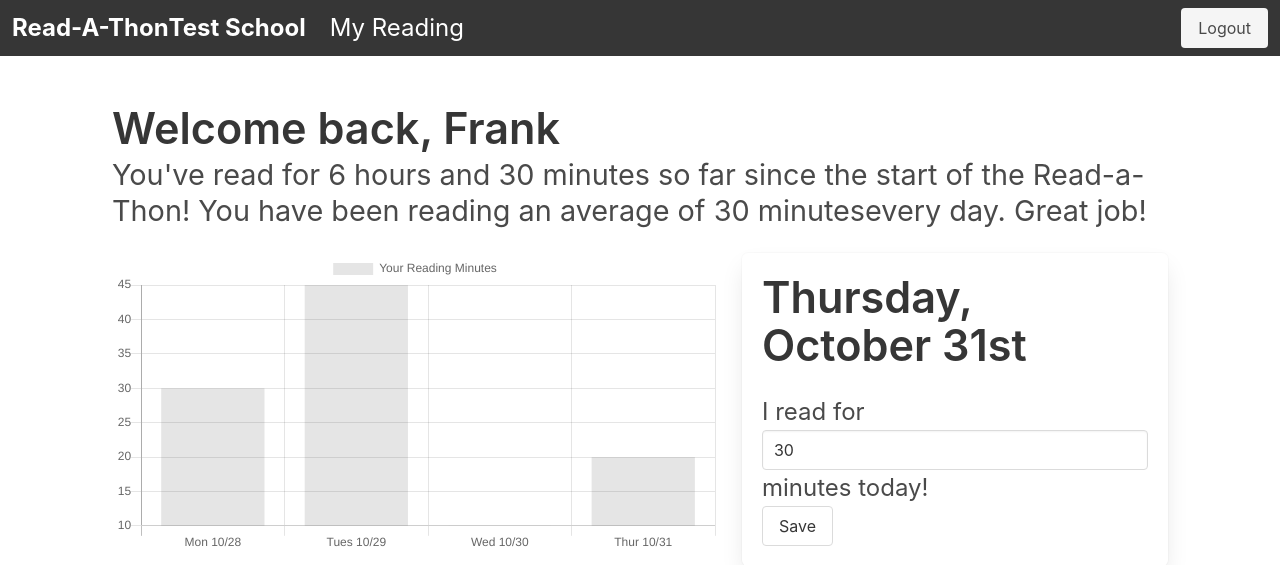
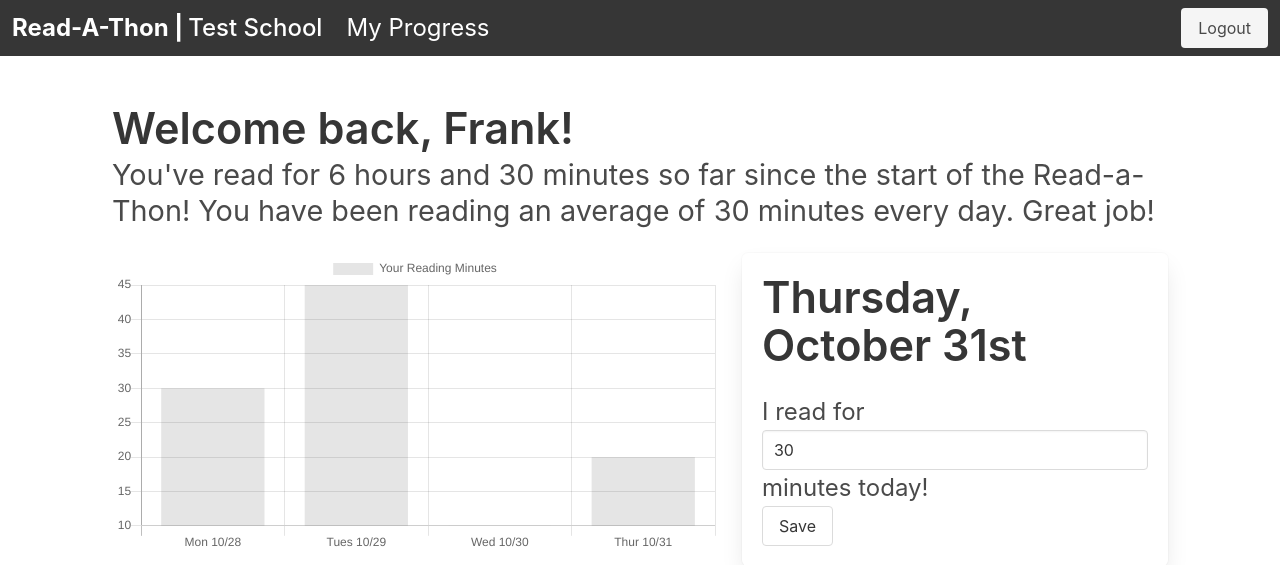
Before and after one commit to Apexal/read-a-thon, a Flask app: page / in a window 1280 px wide. Shown: the top 565 px of the page. Run offline with Flask 2, Linux system fonts and the light colour scheme; some libraries are stand-ins or nearby versions.

Commit message:
View updates

```diff
--- /dev/null
+++ b/data/students.csv
@@ -0,0 +1,2 @@
+id,school_id,class_id,first_name,last_name
+1,1,1,Frank,Matranga
--- a/static/style.css
+++ b/static/style.css
@@ -13,6 +13,10 @@ body {
 /* --------------------------  */
 
 /* --------- HEADER ---------  */
+header .school-name {
+  margin-left: 5px;
+  font-weight: 500;
+}
 /* --------------------------  */
 
 /* ---------- MAIN ---------- */
--- a/templates/header.html
+++ b/templates/header.html
@@ -3,6 +3,7 @@
     <div class="navbar-brand">
       <b class="navbar-item">
         Read-A-Thon
+        |
         <span class="school-name">{{ school.name }}</span>
       </b>
 
@@ -11,7 +12,7 @@
         class="navbar-burger burger"
         aria-label="menu"
         aria-expanded="false"
-        data-target="navbarBasicExample"
+        data-target="top-navbar"
       >
         <span aria-hidden="true"></span>
         <span aria-hidden="true"></span>
@@ -19,7 +20,7 @@
       </a>
     </div>
 
-    <div id="navbarBasicExample" class="navbar-menu">
+    <div id="top-navbar" class="navbar-menu">
       <div class="navbar-start">
         {% if is_admin %}
         <a class="navbar-item">
@@ -35,7 +36,7 @@
         </a>
         {% else %}
         <a class="navbar-item" href="/">
-          My Reading
+          My Progress
         </a>
         {% endif %}
       </div>
--- /dev/null
+++ b/templates/pages/login.html
@@ -0,0 +1,4 @@
+<form action="/login" method="POST">
+  <input type="number" name="student_id" placeholder="Student ID">
+  <button type="submit">Login</button>
+</form>
--- a/templates/pages/student_homepage.html
+++ b/templates/pages/student_homepage.html
@@ -5,8 +5,8 @@
 {% endblock %}
 {% block content %}
 <section class="section">
-  <h1 class="title">Welcome back, {{ student['first_name'] }}</h1>
-  <p class="subtitle student-summary">You've read for 6 hours and 30 minutes so far since the start of the Read-a-Thon! You have been reading an average of 30 minutesevery day. Great job!</p>
+  <h1 class="title">Welcome back, {{ student['first_name'] }}!</h1>
+  <p class="subtitle student-summary">You've read for 6 hours and 30 minutes so far since the start of the Read-a-Thon! You have been reading an average of 30 minutes every day. Great job!</p>
 
   <div class="columns">
     <div class="column is-7">
```
